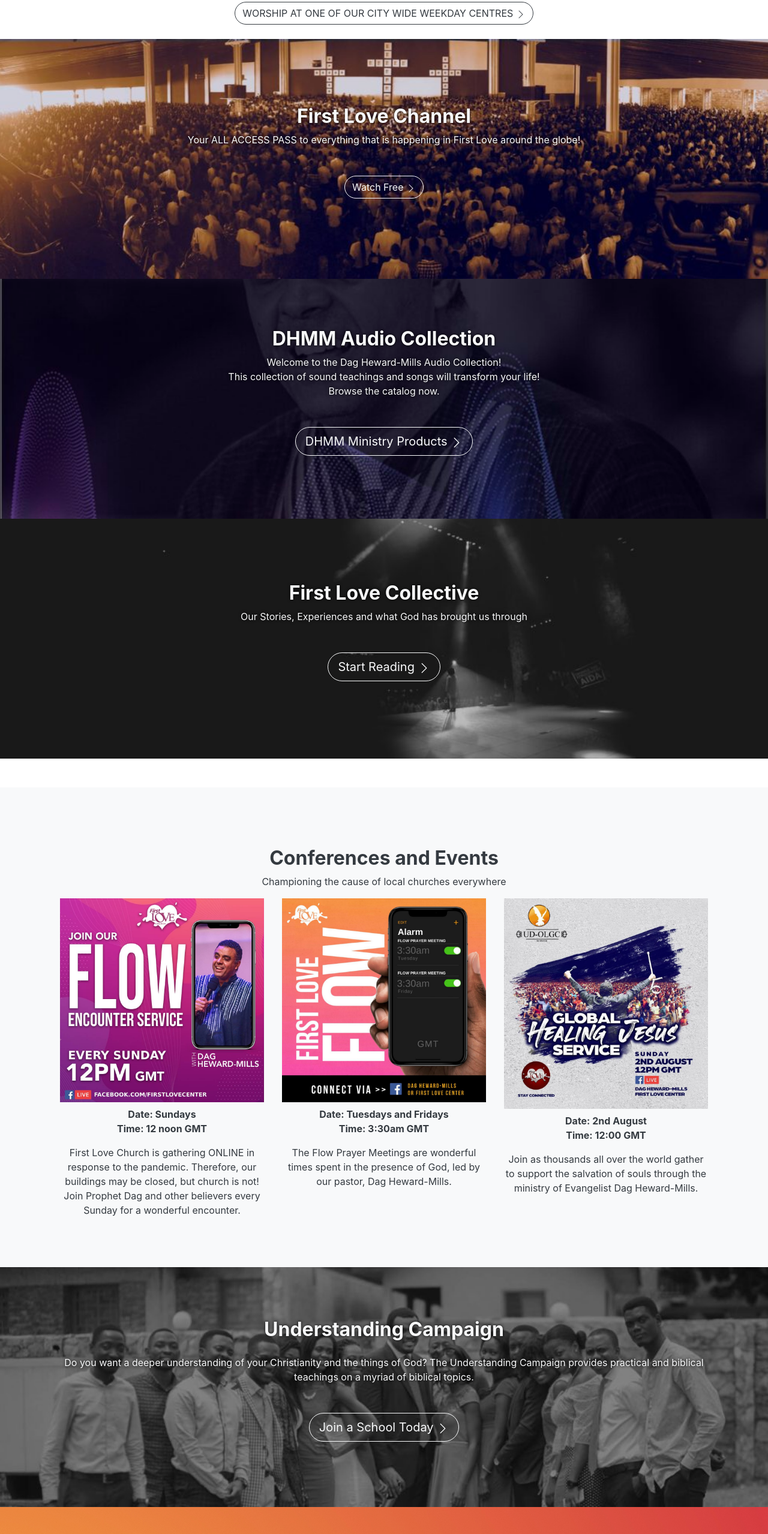
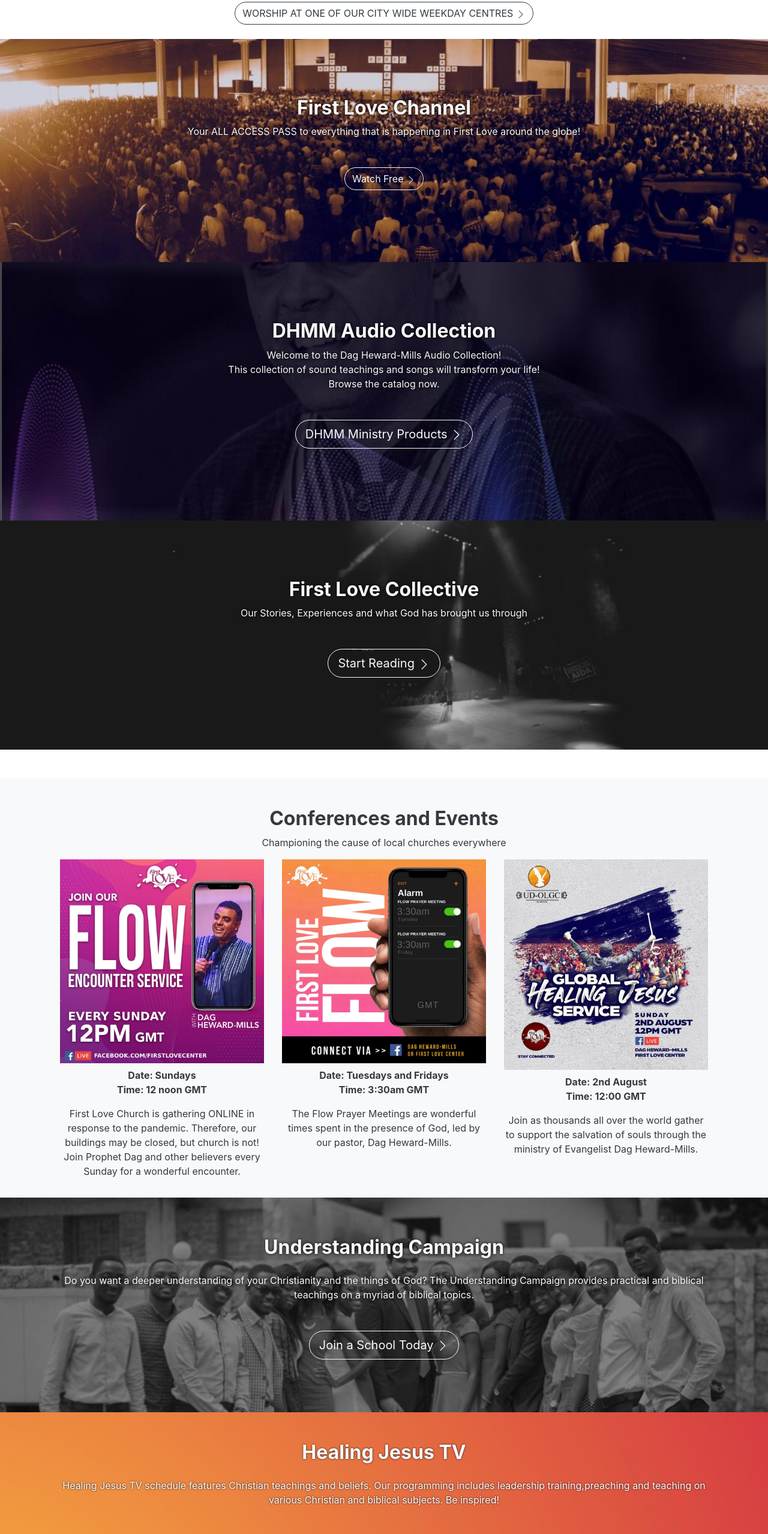
Before and after one commit to jaedag/firstlovecenter-clone, a plain HTML site: page index.html in a window 1280 px wide. Shown: the part 1911-4469 px from the top of the page at 60% size. Drawn offline with nearby package versions, Linux system fonts and the light colour scheme.

Commit message:
Responsive Design for Landscape iPhone

```diff
--- a/index.html
+++ b/index.html
@@ -103,8 +103,8 @@
         <!--End of Message from our Resident Pastor-->
 
         <!--Start of First Love Channel-->
-        <div class = "container-fluid" style="height:50vh; background: url(./images/flc-channel-bg.jpg) no-repeat center; background-size: cover; ">
-            <div class="container d-flex h-100 justify-content-center">
+        <div class = "container-fluid py-5" style="background: url(./images/flc-channel-bg.jpg) no-repeat center; background-size: cover; ">
+            <div class="container d-flex h-100 justify-content-center py-5">
                 <div class="row row-cols align-items-center justify-content-around">
                     <div class="col justify-content-center">
                         <h2 class="text-light font-weight-bold text-center mb-2" style="text-shadow: 0px 0px 5px #000000;">First Love Channel</h2>
@@ -122,8 +122,8 @@
         <!--End of First Love Channel-->
 
         <!--Start of DHMM Audios-->
-        <div id="dhmmaudio" class = "container-fluid" style="height:50vh; background: url(./images/dhmm-audio-bg.jpg) no-repeat center; background-size: cover;">
-            <div class="container d-flex h-100 justify-content-center">
+        <div id="dhmmaudio" class = "container-fluid py-5" style="background: url(./images/dhmm-audio-bg.jpg) no-repeat center; background-size: cover;">
+            <div class="container d-flex h-100 justify-content-center py-5">
                 <div class="row row-cols align-items-center justify-content-around">
                     <div class="col justify-content-center">
                         <h2 class="text-light font-weight-bold text-center mb-2" style="text-shadow: 0px 0px 5px #000000;">DHMM Audio Collection</h2>
@@ -143,8 +143,8 @@
         <!--End of DHMM Audios-->
 
         <!--Start of First Love Collective-->
-        <div id="testimonies" class = "container-fluid" style="height:50vh; background: url(./images/flc-collective-bg.jpg) no-repeat center; background-size: cover;">
-            <div class="container d-flex h-100 justify-content-center">
+        <div id="testimonies" class = "container-fluid py-5" style="background: url(./images/flc-collective-bg.jpg) no-repeat center; background-size: cover;">
+            <div class="container d-flex h-100 justify-content-center py-5">
                 <div class="row row-cols align-items-center justify-content-around">
                     <div class="col justify-content-center">
                         <h2 class="text-light font-weight-bold text-center mb-2" style="text-shadow: 0px 0px 5px #000000;">First Love Collective</h2>
@@ -162,7 +162,7 @@
         <!--End of First Love Collective-->
 
         <!--Start of Conferences and Events-->
-        <div id="conferences" class = "container-fluid bg-light" style="height:100vh;  background-size: cover;">
+        <div id="conferences" class = "container-fluid bg-light" style="background-size: cover;">
             <div class="container d-flex h-100 justify-content-center mt-5">
                 <div class="row row-cols align-items-center justify-content-around mt-5">
                     <div class="col justify-content-center">
@@ -240,8 +240,8 @@
         <!--End of Conferences and Events-->
 
         <!--Start of Understading Campaign-->
-        <div class = "container-fluid" style="height:50vh; background: url(./images/understanding-campaign-bg.jpg) no-repeat top; background-size: cover;">
-            <div class="container d-flex h-100 justify-content-center">
+        <div class = "container-fluid py-5" style="background: url(./images/understanding-campaign-bg.jpg) no-repeat top; background-size: cover;">
+            <div class="container d-flex h-100 justify-content-center py-3">
                 <div class="row row-cols align-items-center justify-content-around">
                     <div class="col justify-content-center">
                         <h2 class="text-light font-weight-bold text-center mb-4" style="text-shadow: 0px 0px 5px #000000;">Understanding Campaign</h2>
@@ -259,7 +259,7 @@
         <!--End of Understanding Campaign-->
 
         <!--Start of Healing Jesus Campaign-->
-            <div class = "container-fluid" style="height:50vh; background: url(./images/banner-hjc-bg.jpg) no-repeat center; background-size: cover; opacity: 0.9;">
+        <div class = "container-fluid py-5" style="background: url(./images/banner-hjc-bg.jpg) no-repeat center; background-size: cover; opacity: 0.9;">
             <div class="container d-flex h-100 justify-content-end">
                 <div class="row row-cols align-items-center justify-content-around">
                     <div class="col justify-content-end">
@@ -278,7 +278,7 @@
         <!--End of Healing Jesus Campaign-->
 
         <!--Start of Because We Can-->
-        <div class = "container-fluid" style="height:40vh; background: url(./images/because-we-can-bg.jpg) no-repeat center; background-size: cover">
+        <div class = "container-fluid py-5" style="background: url(./images/because-we-can-bg.jpg) no-repeat center; background-size: cover">
             <div class="container d-flex h-100 justify-content-center">
                 <div class="row row-cols align-items-center justify-content-around">
                     <div class="col justify-content-center">
```
Lines whose indentation alone changed are shown as unchanged.
